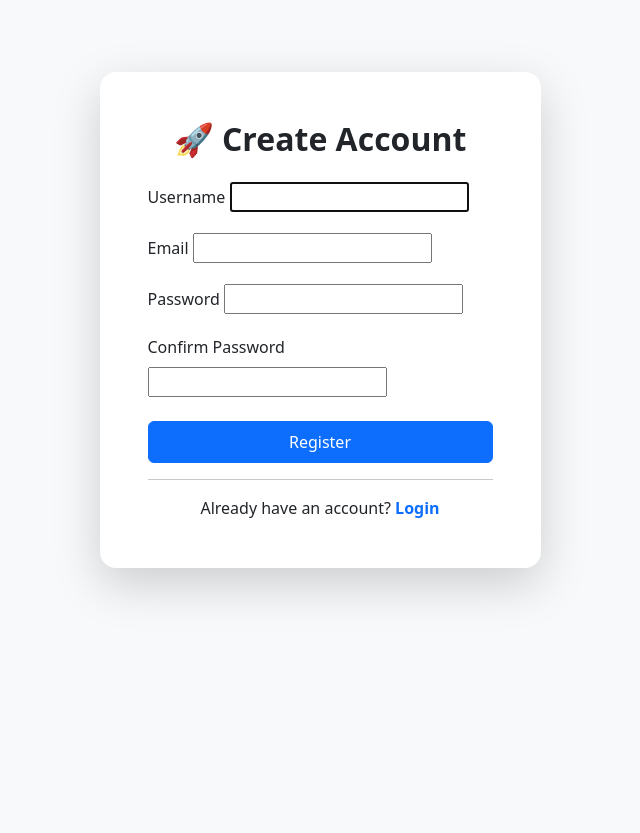
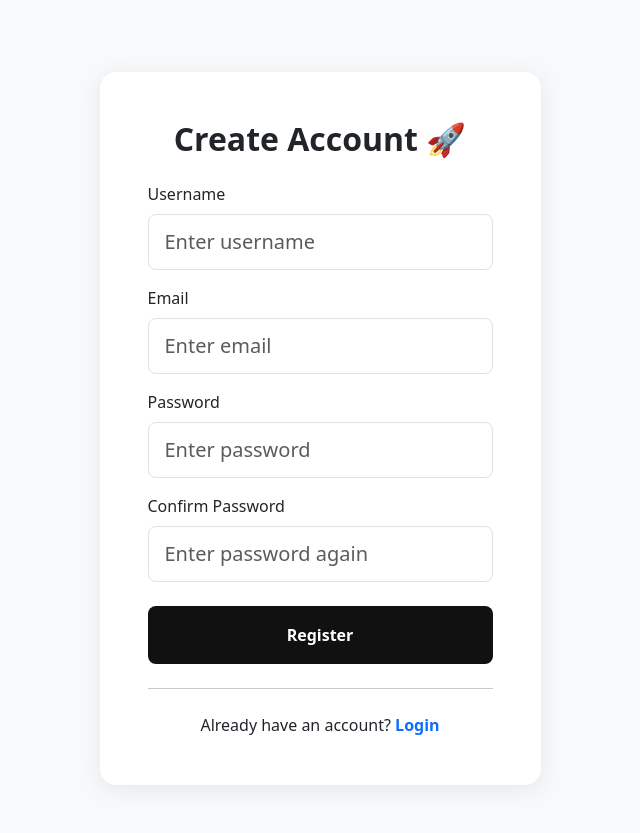
Before and after one commit to grgsaugat11/blog-management-system-intern, a Django app: page /register/ in a window 1280 px wide. Shown: the part 56-889 px from the top of the page, without its empty margins (320-960 px from the left). Before the commit the page ends 653 px from the top, so only its background shows below. Run offline with Django 5.2, Linux system fonts and the light colour scheme.

Commit message:
Changed the UI for register.html

```diff
--- a/blog/templates/blog/register.html
+++ b/blog/templates/blog/register.html
@@ -1,29 +1,31 @@
-{% extends 'blog/base.html' %}
-
-{% block content %}
+{% extends 'blog/base.html' %} {% block content %}
 
 <div class="container py-5">
   <div class="row justify-content-center">
-
     <div class="col-lg-5 col-md-7">
-
-            <div class="card shadow-lg border-0 rounded-4">
-
+      <div
+        class="card border-0 rounded-4"
+        style="box-shadow: 0 4px 24px rgba(0, 0, 0, 0.08)"
+      >
         <div class="card-body p-5">
-
-                    <h2 class="text-center fw-bold mb-4">
-                        🚀 Create Account
-                    </h2>
+          <h2 class="text-center fw-bold mb-4">Create Account 🚀</h2>
 
           <form method="POST" novalidate>
             {% csrf_token %}
 
             <!-- Username -->
             <div class="mb-3">
-                            <label class="form-label">Username</label>
-                            {{ form.username }}
+              <label class="form-label fw-normal">Username</label>
+              <input
+                type="text"
+                name="username"
+                value="{{ form.username.value|default:'' }}"
+                placeholder="Enter username"
+                class="form-control form-control-lg rounded-3 border"
+                style="padding: 0.75rem 1rem"
+              />
               {% if form.username.errors %}
-                                <div class="text-danger small">
+              <div class="text-danger small mt-1">
                 {{ form.username.errors }}
               </div>
               {% endif %}
@@ -31,21 +33,32 @@
 
             <!-- Email -->
             <div class="mb-3">
-                            <label class="form-label">Email</label>
-                            {{ form.email }}
+              <label class="form-label fw-normal">Email</label>
+              <input
+                type="email"
+                name="email"
+                value="{{ form.email.value|default:'' }}"
+                placeholder="Enter email"
+                class="form-control form-control-lg rounded-3 border"
+                style="padding: 0.75rem 1rem"
+              />
               {% if form.email.errors %}
-                                <div class="text-danger small">
-                                    {{ form.email.errors }}
-                                </div>
+              <div class="text-danger small mt-1">{{ form.email.errors }}</div>
               {% endif %}
             </div>
 
             <!-- Password -->
             <div class="mb-3">
-                            <label class="form-label">Password</label>
-                            {{ form.password1 }}
+              <label class="form-label fw-normal">Password</label>
+              <input
+                type="password"
+                name="password1"
+                placeholder="Enter password"
+                class="form-control form-control-lg rounded-3 border"
+                style="padding: 0.75rem 1rem"
+              />
               {% if form.password1.errors %}
-                                <div class="text-danger small">
+              <div class="text-danger small mt-1">
                 {{ form.password1.errors }}
               </div>
               {% endif %}
@@ -53,36 +66,45 @@
 
             <!-- Confirm Password -->
             <div class="mb-4">
-                            <label class="form-label">Confirm Password</label>
-                            {{ form.password2 }}
+              <label class="form-label fw-normal">Confirm Password</label>
+              <input
+                type="password"
+                name="password2"
+                placeholder="Enter password again"
+                class="form-control form-control-lg rounded-3 border"
+                style="padding: 0.75rem 1rem"
+              />
               {% if form.password2.errors %}
-                                <div class="text-danger small">
+              <div class="text-danger small mt-1">
                 {{ form.password2.errors }}
               </div>
               {% endif %}
             </div>
 
-                        <button type="submit" class="btn btn-primary w-100 py-2">
+            <button
+              type="submit"
+              class="btn w-100 py-3 rounded-3 fw-semibold"
+              style="background-color: #111; color: #fff; font-size: 1rem"
+            >
               Register
             </button>
-
           </form>
 
-                    <hr>
+          <hr class="my-4" />
 
           <p class="text-center mb-0">
             Already have an account?
-                        <a href="{% url 'login' %}" class="fw-semibold">
+            <a
+              href="{% url 'login' %}"
+              class="fw-semibold text-decoration-none"
+              style="color: #0d6efd"
+            >
               Login
             </a>
           </p>
-
         </div>
-
       </div>
-
     </div>
-
   </div>
 </div>
 
```
Lines whose indentation alone changed are shown as unchanged.
